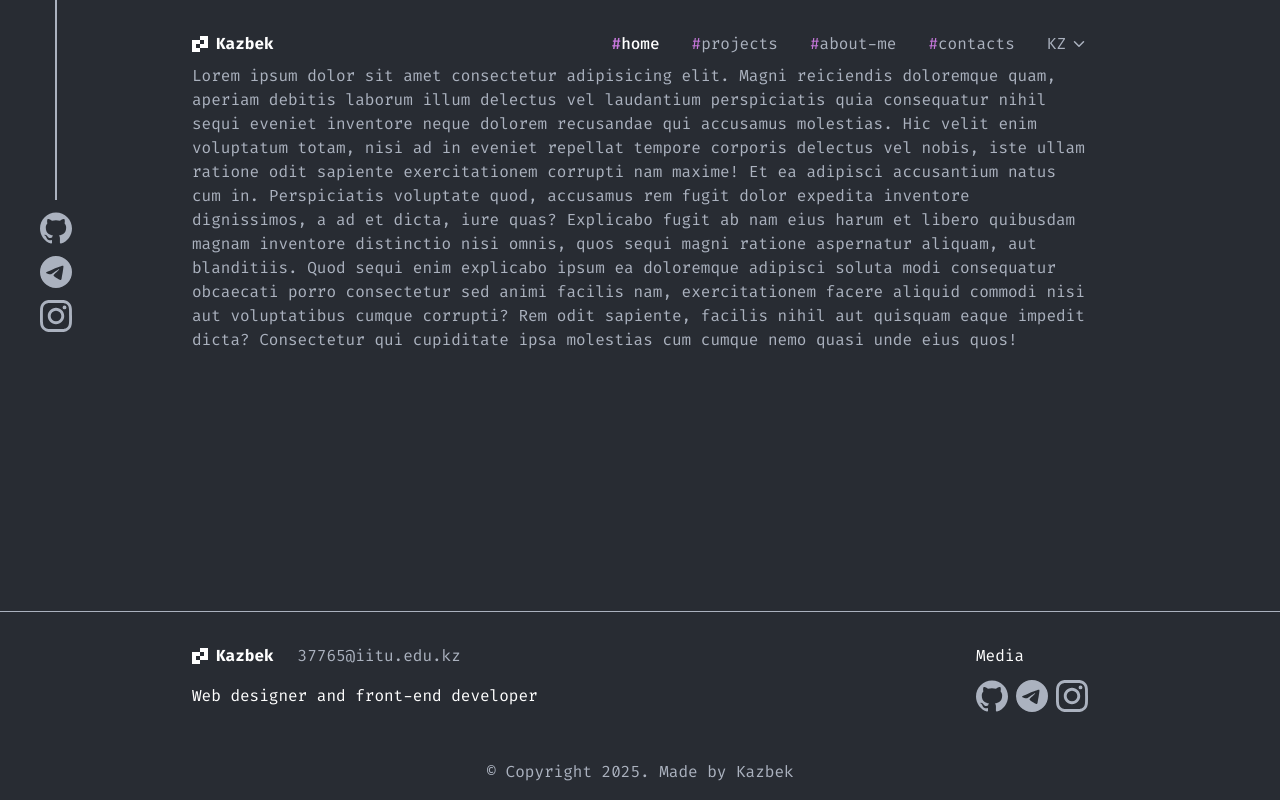
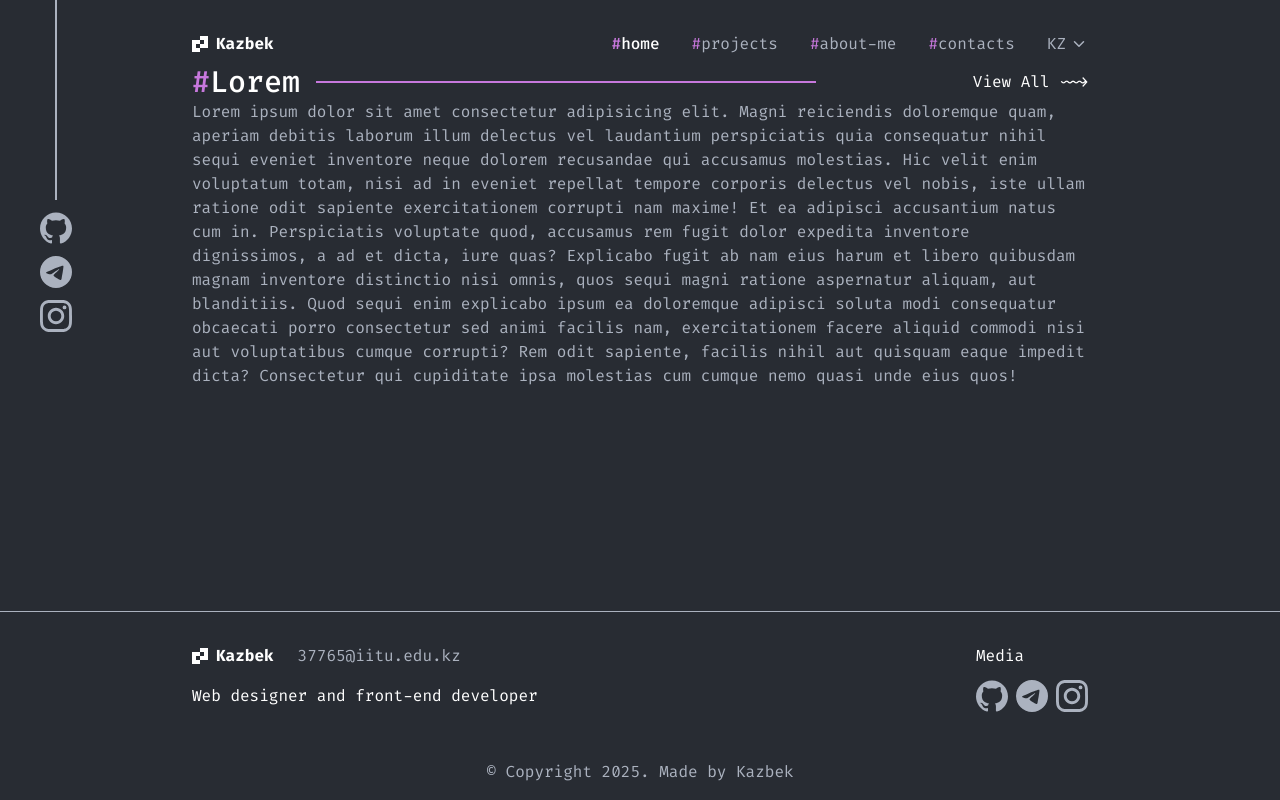
Before and after one commit to RealKazbek/portfolio, a Next.js app: page / in a window 1280 px wide. Built offline with nearby package versions, Linux system fonts and the light colour scheme.

Commit message:
Created section header

```diff
--- a/app/page.tsx
+++ b/app/page.tsx
@@ -1,6 +1,9 @@
+import SectionTitle from "@/components/ui/sectionTitle";
+
 export default function Home() {
   return (
     <div>
+      <SectionTitle title="Lorem" link="/home" />
       Lorem ipsum dolor sit amet consectetur adipisicing elit. Magni reiciendis
       doloremque quam, aperiam debitis laborum illum delectus vel laudantium
       perspiciatis quia consequatur nihil sequi eveniet inventore neque dolorem
--- /dev/null
+++ b/components/ui/sectionTitle.tsx
@@ -0,0 +1,34 @@
+import Link from "next/link";
+import React from "react";
+
+interface SectionTitle {
+  title: string;
+  width?: number;
+  link?: string;
+}
+
+function SectionTitle({ title, width = 500, link }: SectionTitle) {
+  return (
+    <div className="flex items-center justify-between">
+      <div className="flex items-center text-3xl font-medium">
+        <span className="text-[var(--primary)]">#</span>
+        <span className="text-white">{title}</span>
+        <span
+          className="h-0.5 bg-[var(--primary)] ml-4"
+          style={{ width: width }}
+        ></span>
+      </div>
+
+      {link && (
+        <Link
+          href={link}
+          className="text-white hover:text-[var(--primary)] transition-all"
+        >
+          {"View All ~~>"}
+        </Link>
+      )}
+    </div>
+  );
+}
+
+export default SectionTitle;
```
